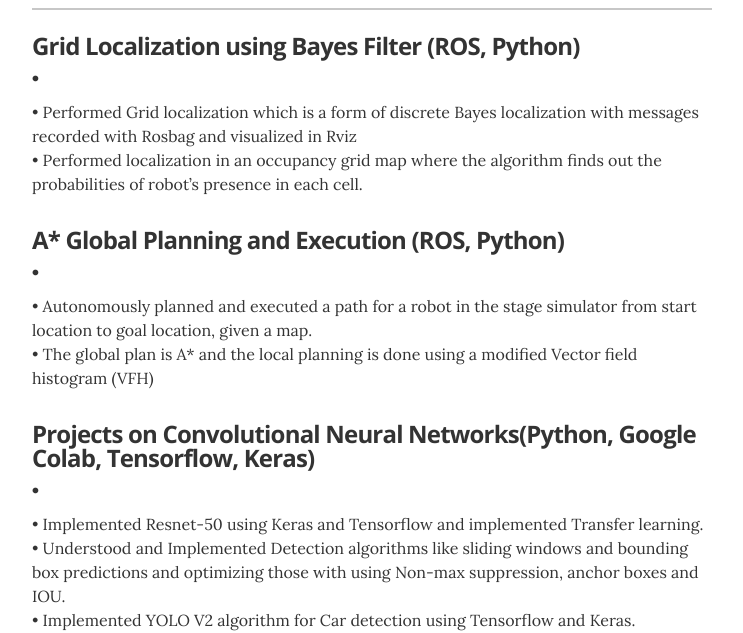
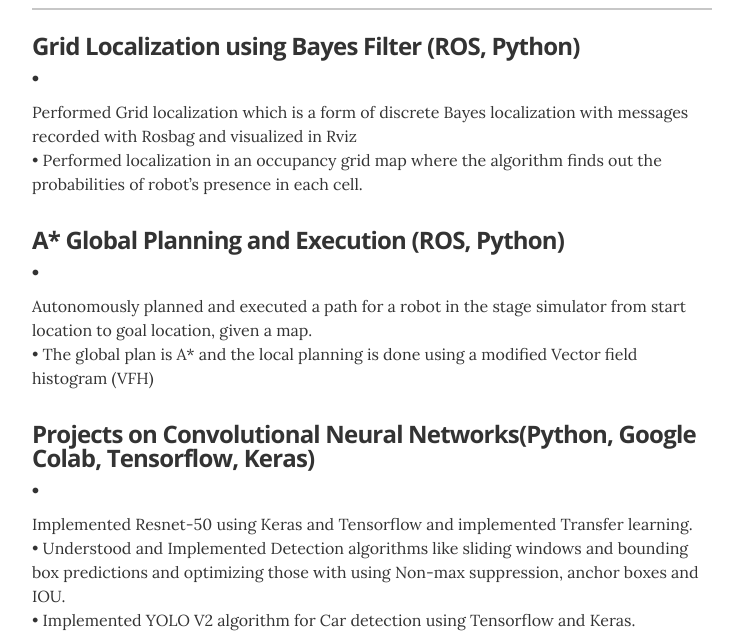
Before and after one commit to nshantha/nshantha.github.io, a Jekyll site: the page built from index.html, in a window 1280 px wide and 900 px high, scrolled down 1244 px. Shown: the part 158-791 px from the top of the window, without its empty margins (268-1011 px from the left). Built offline with Jekyll 4.4.1, drawn with Linux system fonts in a browser that asks for light colours.

Commit message:
Update projects.yml

```diff
--- a/_data/projects.yml
+++ b/_data/projects.yml
@@ -3,22 +3,19 @@
 
 - project: Grid Localization using Bayes Filter (ROS, Python)
   # url: "#"
-  description:
-              • Performed Grid localization which is a form of discrete Bayes localization with messages recorded with Rosbag and visualized in Rviz</br>
+  description: Performed Grid localization which is a form of discrete Bayes localization with messages recorded with Rosbag and visualized in Rviz</br>
               •	Performed localization in an occupancy grid map where the algorithm finds out the probabilities of robot’s presence in each cell.</br>
 
 
 
 - project: A* Global Planning and Execution  (ROS, Python)
   # url: "#"
-  description:
-              • Autonomously planned and executed a path for a robot in the stage simulator from start location to goal location, given a map.</br>
+  description: Autonomously planned and executed a path for a robot in the stage simulator from start location to goal location, given a map.</br>
               •	The global plan is A* and the local planning is done using a modified Vector field histogram (VFH)</br>
 
 - project: Projects on Convolutional Neural Networks(Python, Google Colab, Tensorflow, Keras)
   # url: "#"
-  description:
-              •	Implemented Resnet-50 using Keras and Tensorflow and implemented Transfer learning.</br>
+  description: Implemented Resnet-50 using Keras and Tensorflow and implemented Transfer learning.</br>
               •	Understood and Implemented Detection algorithms like sliding windows and bounding box predictions and optimizing those with using Non-max suppression, anchor boxes and IOU.</br>
               •	Implemented YOLO V2 algorithm for Car detection using Tensorflow and Keras.</br>
               •	Implemented Facial Verification and Recognition algorithms using algorithms like Siamese network and implemented Neural Style Transfer where content and style cost function where implemented from scratch.</br>
```
